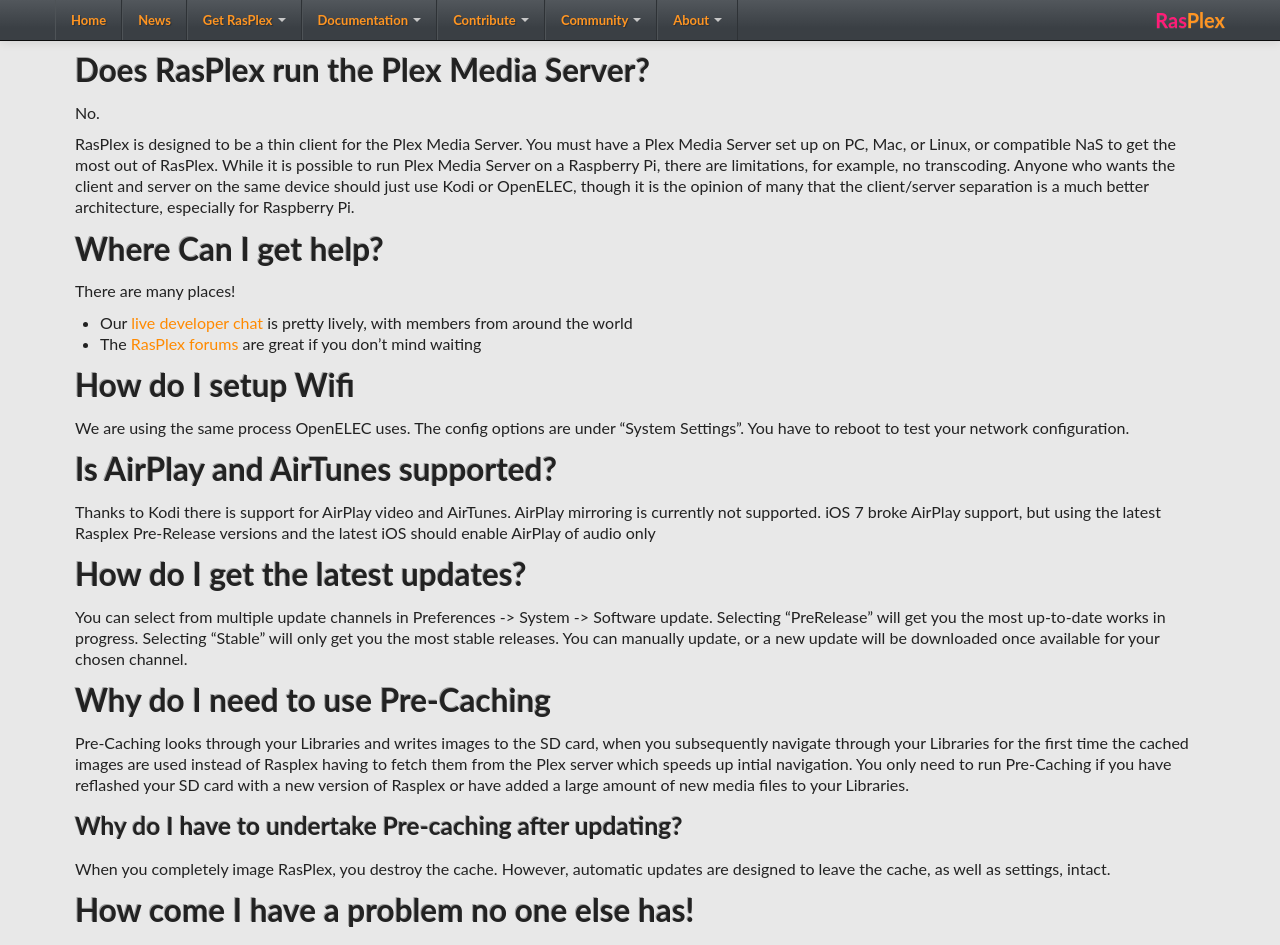
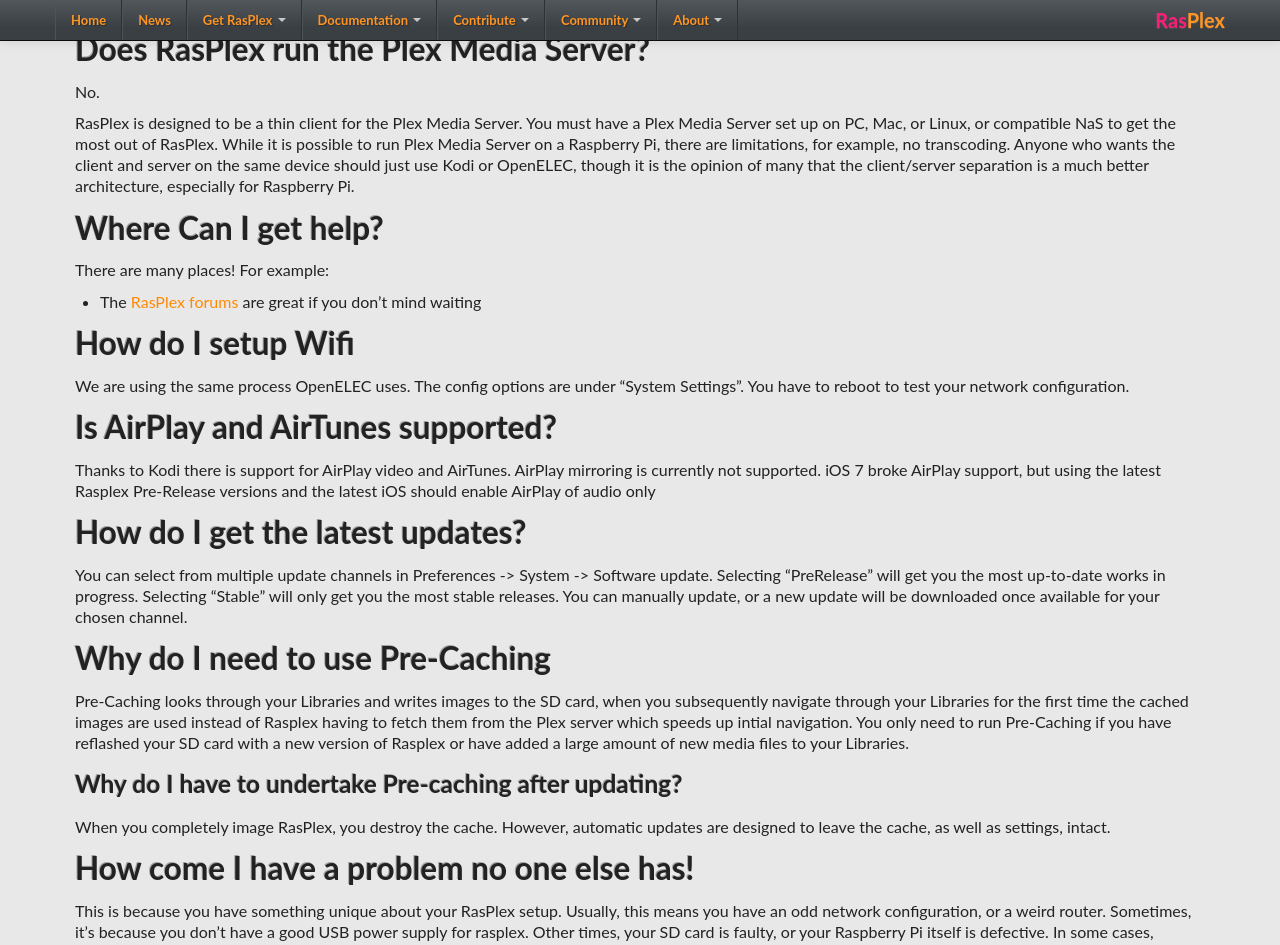
Before and after one commit to RasPlex/RasPlex.github.io, a Jekyll site: the page built from docs/faq.md, in a window 1280 px wide and 1400 px high, scrolled down 1104 px. Shown: the top 945 px of the window. Built offline with Jekyll 4.4.1, drawn with Linux system fonts in a browser that asks for light colours; nearby versions of some CDN libraries; some of the changed text lies outside the part shown.

Commit message:
Update faq.md

```diff
--- a/docs/faq.md
+++ b/docs/faq.md
@@ -43,7 +43,6 @@
 + <a href="http://xbian.org/" target="_blank"> XBian </a> is a platform for XBMC that runs on raspbian.
 + <a href="http://www.raspbmc.com/" target="_blank"> Raspbmc </a>is another platform for XBMC that runs on raspbian.
 + <a href="http://wiki.xbmc.org/index.php?title=Add-on:PleXBMC" target="_blank">PleXBMC</a> is a Python addon to XBMC that can be used with any of the above to provide Plex functionality on the Raspberry Pi.
-+ <a href="https://github.com/dalehamel/pyplex" target="_blank">PyPlex</a> is a light weight frontend for Plex on Raspberry Pi that requires the iOS or Android app to control it.
 
 ## How can I help
 
@@ -58,9 +57,8 @@
 
 ## Where Can I get help?
 
-There are many places!
+There are many places! For example:
 
-+ Our <a href="http://chat.srvthe.net/"> live developer chat</a> is pretty lively, with members from around the world
 + The <a href="https://forums.plex.tv/categories/rasplex/"> RasPlex forums</a> are great if you don't mind waiting
 
 ## How do I setup Wifi
@@ -86,7 +84,3 @@
 ## How come I have a problem no one else has!
 
 This is because you have something unique about your RasPlex setup. Usually, this means you have an odd network configuration, or a weird router. Sometimes, it's because you don't have a good USB power supply for rasplex. Other times, your SD card is faulty, or your Raspberry Pi itself is defective. In some cases, certain NaS devices running the Plex Media Server won't perform well. Ensure you are running the latest version of the media server, and if all else fails please file a bug report.
-
-## What happened to the Kickstarter for the RasPlex case?
-
-For various reasons (Dale changing jobs, moving, delays getting Kickstarter in Canada, etc) the project has been cancelled. The STL and solidworks files are available on <a href="http://sourceforge.net/projects/rasplex/files/case/" target="_blank">sourceforge</a>, and you can purchase 3D printed models from <a href="http://www.shapeways.com/shops/rasplex" target="_blank">Shapeways</a> if you choose. If you made a large donation and expected to receive a case, please email us and we'll work something out for you.</div>
```
